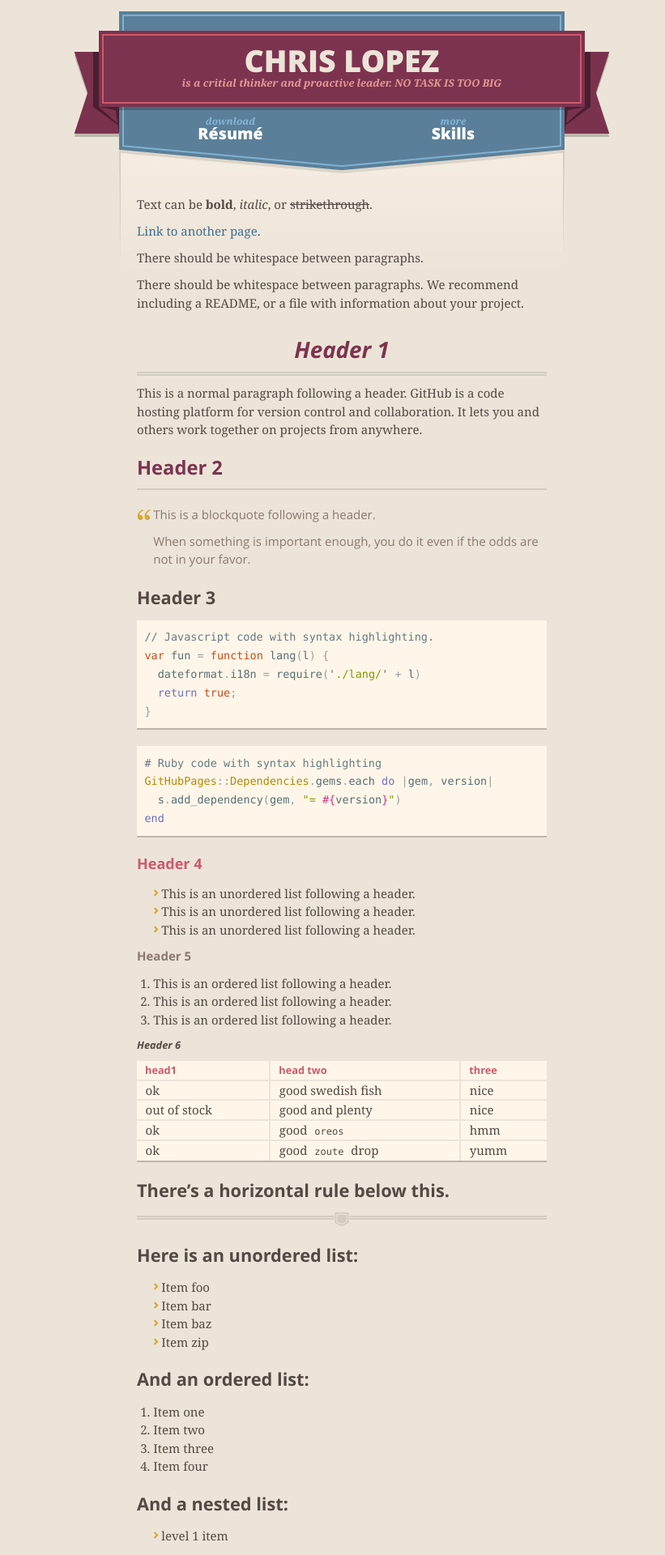
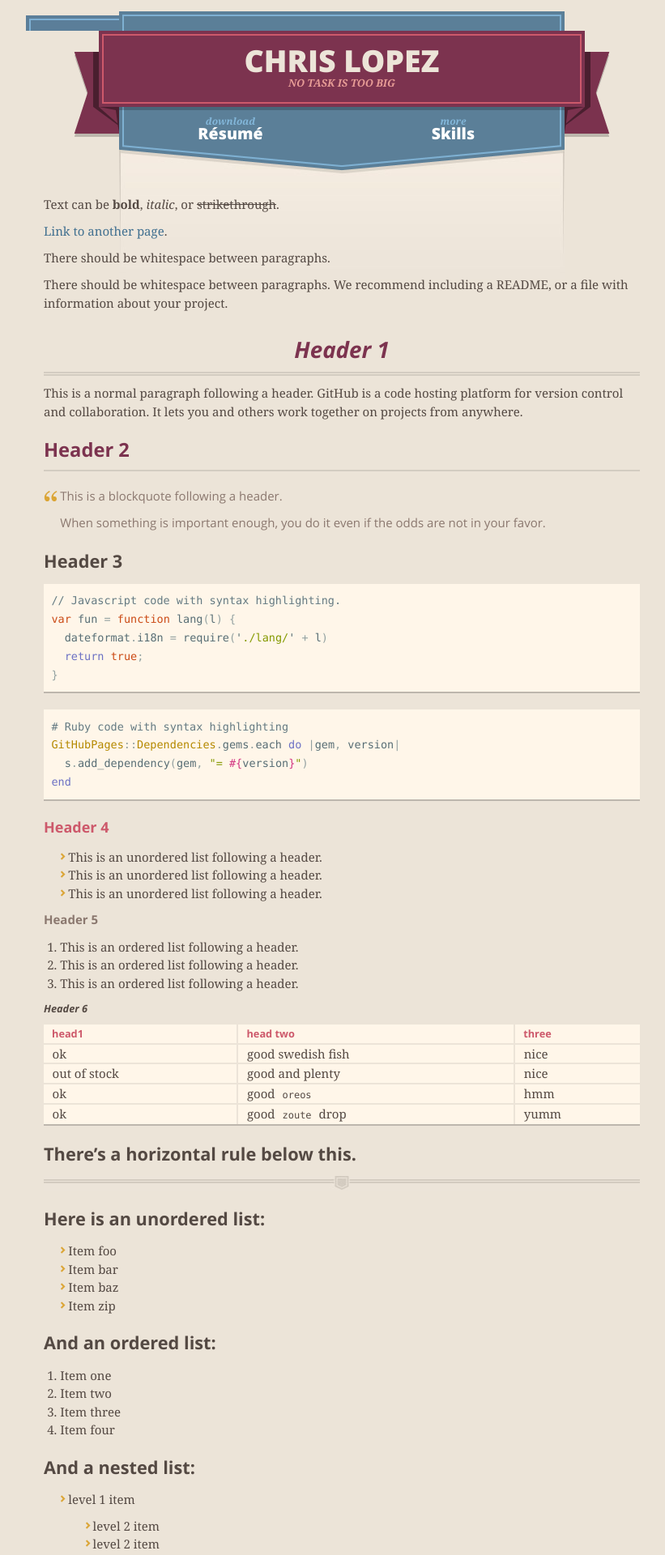
Before and after one commit to crslpz/crslpz.github.io, a Jekyll site: the page built from index.md, in a window 1280 px wide. Shown: the top 1920 px of the page at 81% size, without its empty margins (218-1039 px from the left). Built offline with Jekyll 4.4.1, drawn with Linux system fonts in a browser that asks for light colours.

Commit message:
major update 5:  section fix

```diff
--- a/_config.yml
+++ b/_config.yml
@@ -1,6 +1,5 @@
 title: Chris Lopez
-description: 'is a critial thinker and proactive leader.
-NO TASK IS TOO BIG'
+description: NO TASK IS TOO BIG
 show_downloads: true
 google_analytics:
 theme: jekyll-theme-merlot
--- a/_sass/screen.scss
+++ b/_sass/screen.scss
@@ -114,7 +114,8 @@ header, footer, section {
 
 div.shell {
   display: block;
-  width: 670px;
+  min-width: 670px;
+  width: 900px;
   margin: 0 auto;
 }
 
```
